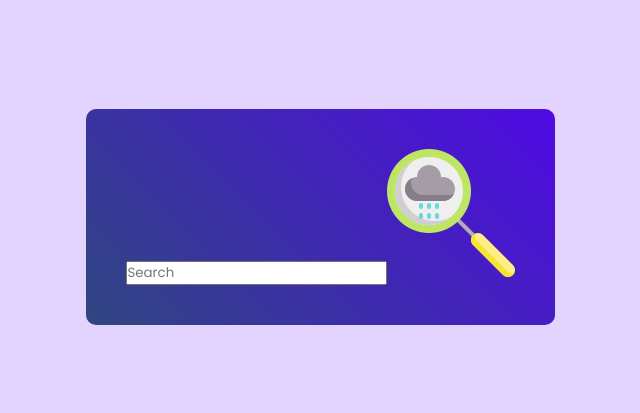
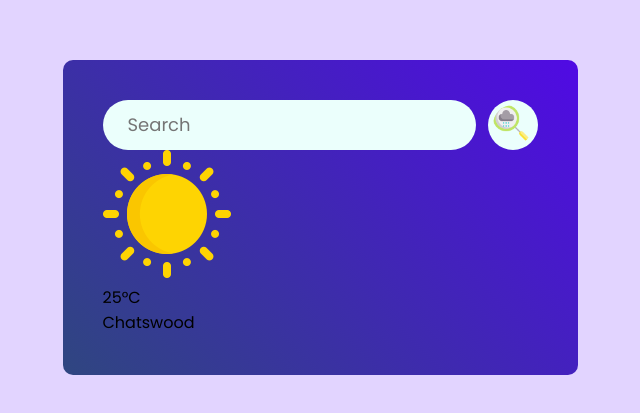
Before and after one commit to Suguru1114/Weather-App, a React (Vite) app: page / in a window 1280 px wide. Shown: the part 183-596 px from the top of the page, without its empty margins (320-960 px from the left). Built offline with nearby package versions, Linux system fonts and the light colour scheme.

Commit message:
add weather ui

```diff
--- a/index.html
+++ b/index.html
@@ -2,6 +2,7 @@
 <html lang="en">
   <head>
     <meta charset="UTF-8" />
+    <link rel="stylesheet" href="/src/style.css">
     <link rel="icon" type="image/svg+xml" href="/vite.svg" />
     <meta name="viewport" content="width=device-width, initial-scale=1.0" />
     <title>Weather App</title>
--- a/src/components/Weather.css
+++ b/src/components/Weather.css
@@ -3,5 +3,34 @@
     padding: 40px;
     border-radius: 10px;
     background-image: linear-gradient(45deg, #2f4680,#500ae4);
+    flex-direction: column;
+    align-items: center;
+}
+
+/* it doesnt change anyrhing  */
+.search-bar{
+    display: flex;
+    align-items: center;
+    gap: 12px;
 
 }
+
+.search-bar input{
+    height: 50px;
+    border: none;
+    outline: none;
+    border-radius: 40px;
+    padding-left: 25px;
+    color: #626262;
+    background: #ebfffc;
+    font-size: 18px;
+}
+
+.search-bar img{
+    width: 50px;
+    padding: 5px;
+    border-radius: 600%;
+    background: #ebfffc;
+    cursor: pointer;
+
+}
--- a/src/components/Weather.jsx
+++ b/src/components/Weather.jsx
@@ -1,14 +1,24 @@
 import React from 'react'
 import './Weather.css'
 import search_icon from '..//assets/search.png'
+import rain_icon from '..//assets/rain.png'
+import clear_icon from '..//assets/clear.png'
+import cloud_icon from '..//assets/cloud.png'
+import dizzle_icon from '..//assets/dizzle.png'
+import humid_icon from '..//assets/humid.png'
+import snow_icon from '..//assets/snow.png'
+import windy_icon from '..//assets/windy.png'
 
 function Weather() {
   return (
     <div className='weather'>
-        <div className='serch-bar'>
+        <div className='search-bar'>
             <input type="text" placeholder='Search'></input>
             <img src={search_icon} alt="" />
         </div>
+        <img src={clear_icon} alt="" className='weather-icon '/>
+        <p>25°C</p>
+        <p>Chatswood</p>
     </div>
   )
 }
```
Also changed, not shown: src/assets/4088981.png (deleted).
